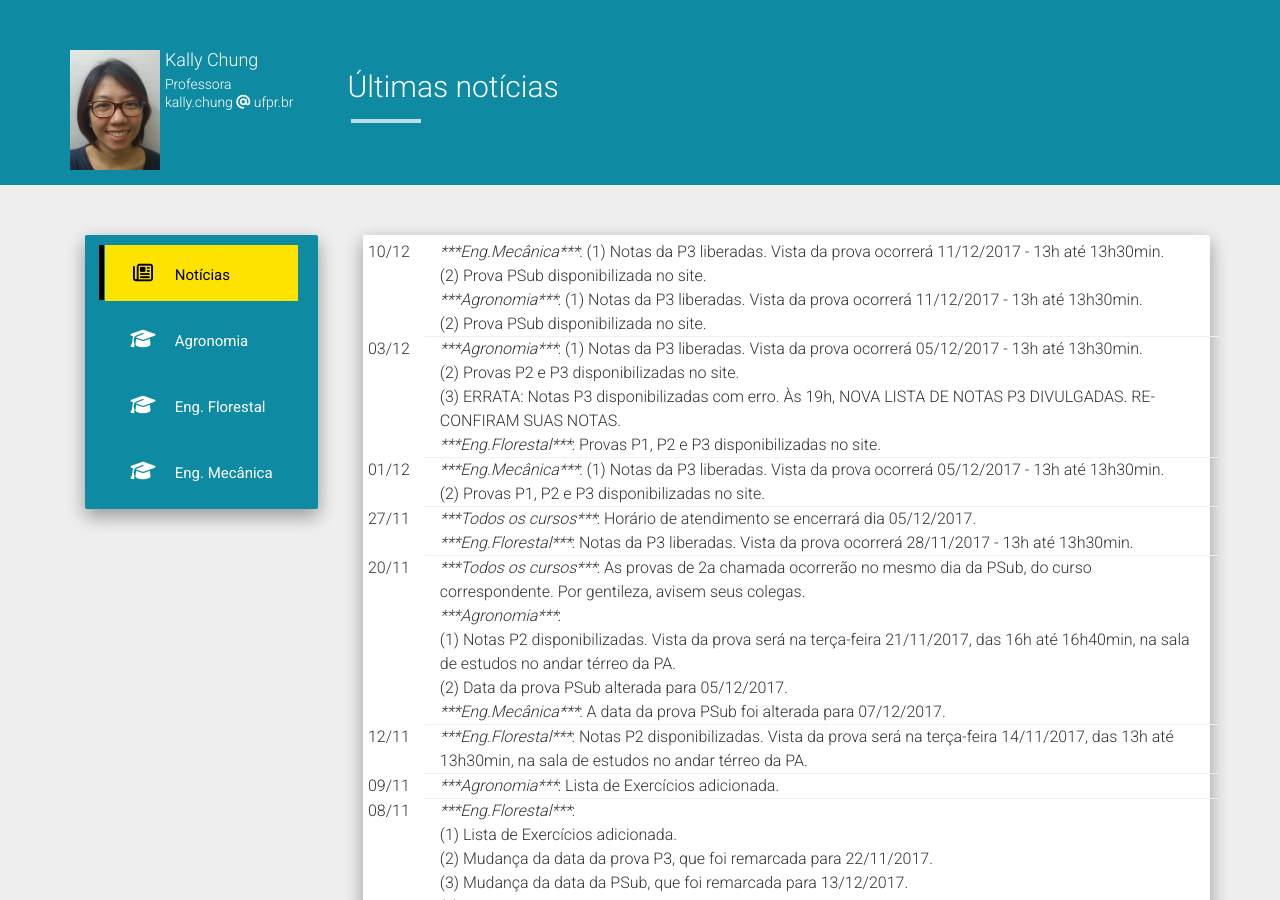
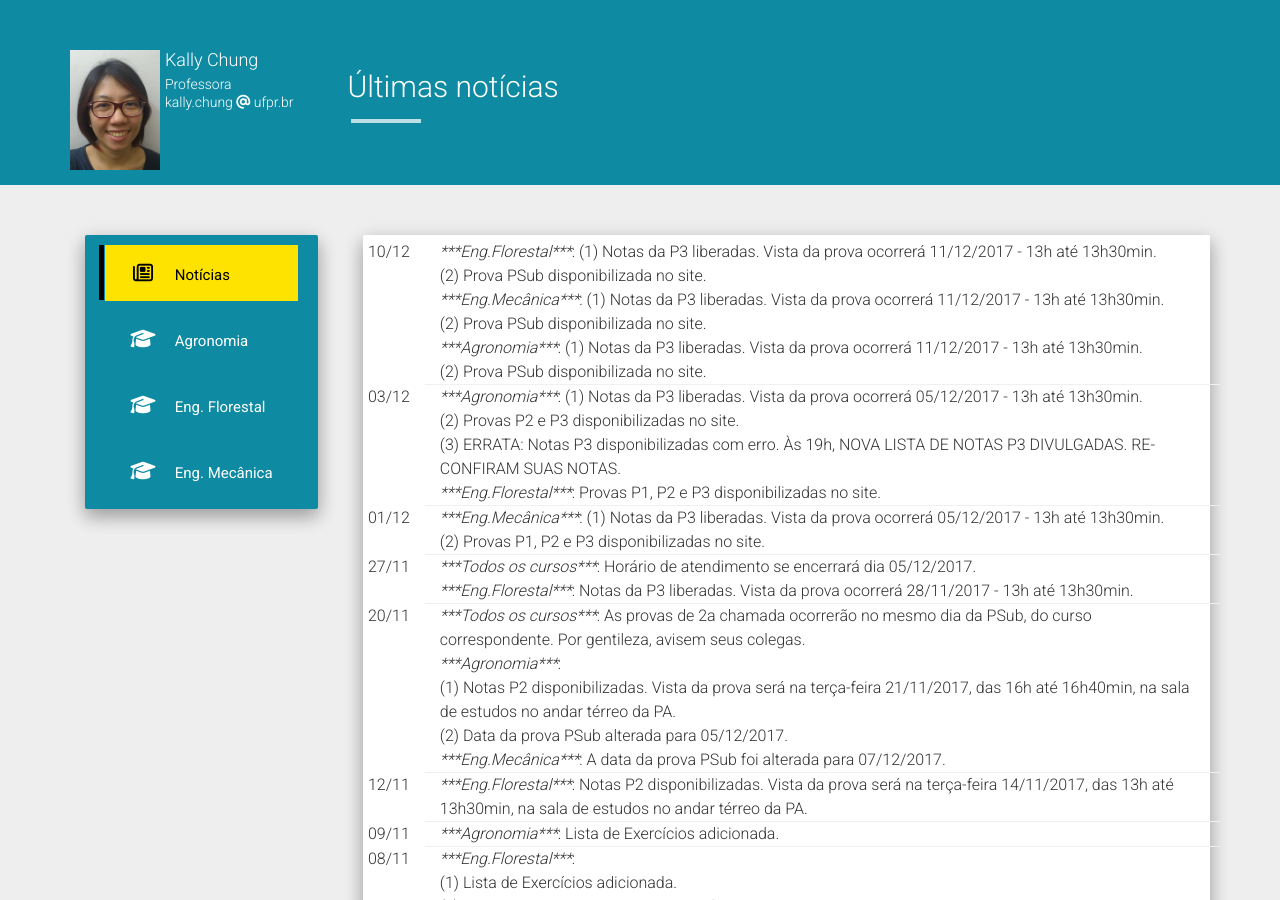
Before and after one commit to chunggnuhc/chunggnuhc.github.io, a Jekyll site: the page built from index.html, in a window 1280 px wide and 900 px high. Built offline with Jekyll 4.4.1, drawn with Linux system fonts in a browser that asks for light colours; nearby versions of some CDN libraries.

Commit message:
Updates EngFLor - Nota, Vista e Prova

```diff
--- a/_data/noticias.yml
+++ b/_data/noticias.yml
@@ -1,5 +1,5 @@
 - data: 2017-12-10
-  noticia: "<i>***Eng.Mecânica***</i>: (1) Notas da P3 liberadas. Vista da prova ocorrerá 11/12/2017 - 13h até 13h30min.<br> (2) Prova PSub disponibilizada no site.<br> <i>***Agronomia***</i>: (1) Notas da P3 liberadas. Vista da prova ocorrerá 11/12/2017 - 13h até 13h30min.<br> (2) Prova PSub disponibilizada no site."
+  noticia: "<i>***Eng.Florestal***</i>: (1) Notas da P3 liberadas. Vista da prova ocorrerá 11/12/2017 - 13h até 13h30min.<br> (2) Prova PSub disponibilizada no site.<br> <i>***Eng.Mecânica***</i>: (1) Notas da P3 liberadas. Vista da prova ocorrerá 11/12/2017 - 13h até 13h30min.<br> (2) Prova PSub disponibilizada no site.<br> <i>***Agronomia***</i>: (1) Notas da P3 liberadas. Vista da prova ocorrerá 11/12/2017 - 13h até 13h30min.<br> (2) Prova PSub disponibilizada no site."
 - data: 2017-12-03
   noticia: "<i>***Agronomia***</i>: (1) Notas da P3 liberadas. Vista da prova ocorrerá 05/12/2017 - 13h até 13h30min.<br> (2) Provas P2 e P3 disponibilizadas no site.<br> (3) ERRATA: Notas P3 disponibilizadas com erro. Às 19h, NOVA LISTA DE NOTAS P3 DIVULGADAS. RE-CONFIRAM SUAS NOTAS.<br><i>***Eng.Florestal***</i>: Provas P1, P2 e P3 disponibilizadas no site."
 - data: 2017-12-01
```
